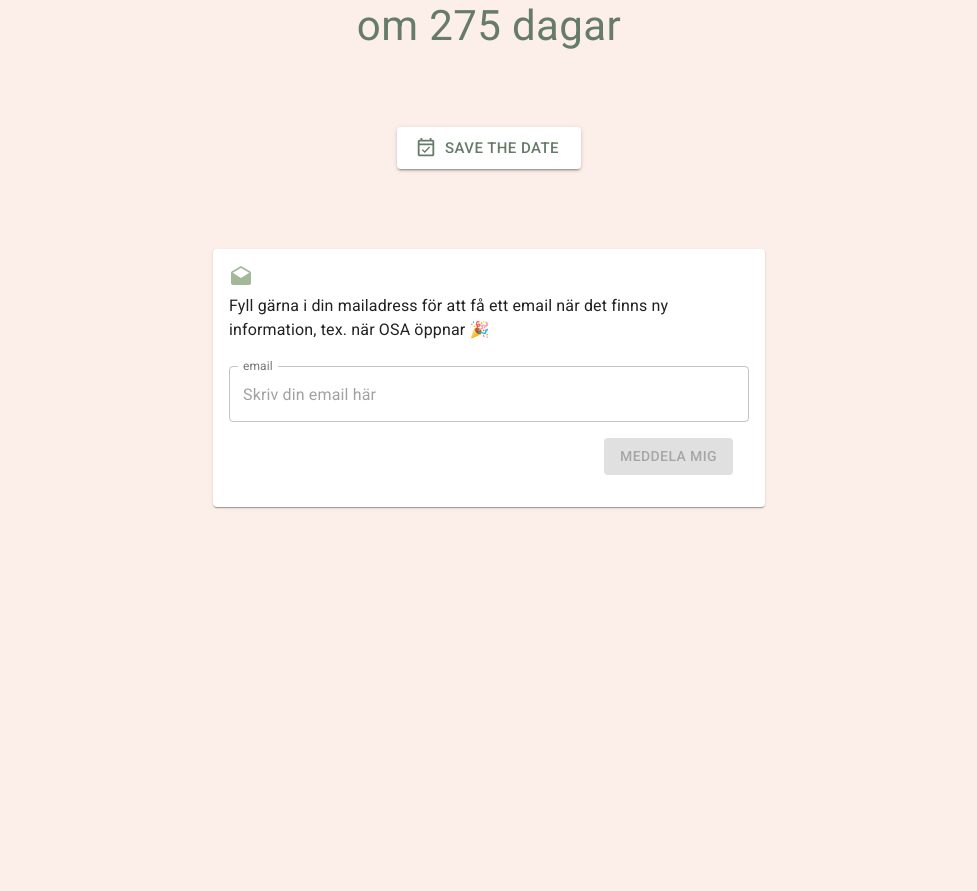
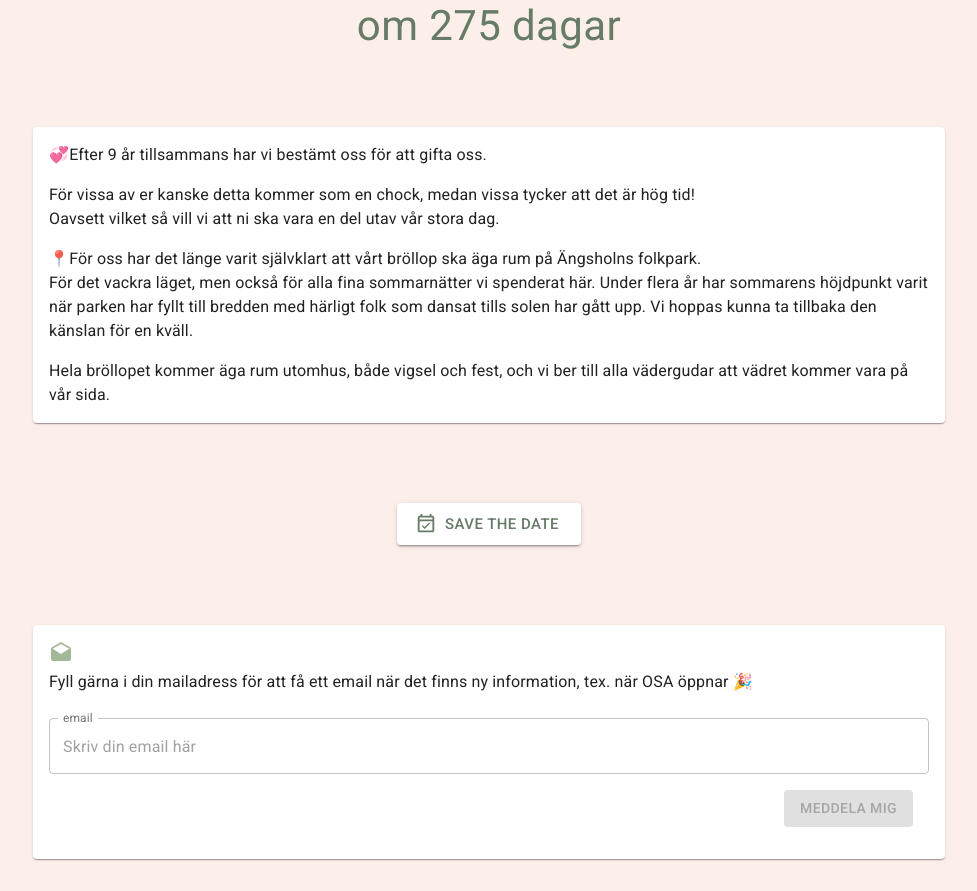
Before and after one commit to isakhjartaida/isakhjartaida.github.io, a React (Create React App) app in the folder isakhjartaida/: page / in a window 1280 px wide. Shown: the part 843-1734 px from the top of the page, without its empty margins (151-1128 px from the left). Before the commit the page ends 1382 px from the top, so only its background shows below. Built offline with nearby package versions, Linux system fonts and the light colour scheme; a web font is replaced by a local one.

Commit message:
Add about us

```diff
--- /dev/null
+++ b/isakhjartaida/src/AboutUs/AboutUs.js
@@ -0,0 +1,40 @@
+import React, { useState } from 'react';
+import { Box, Typography, Paper } from '@material-ui/core';
+
+export default function AboutUs() {
+  return (
+    <Box
+      width="100%"
+      marginTop={10}
+    >
+      <Paper>
+        <Box padding={2}>
+          <Typography paragraph>
+            <span role="img" aria-label="revolving_hearts">💞</span>
+            Efter 9 år tillsammans har vi bestämt oss för att gifta oss.
+          </Typography>
+
+          <Typography>
+            För vissa av er kanske detta kommer som en chock, medan vissa tycker att det är hög tid!
+          </Typography>
+          <Typography paragraph>
+            Oavsett vilket så vill vi att ni ska vara en del utav vår stora dag.
+          </Typography>
+
+          <Typography>
+            <span role="img" aria-label="round_pushpin">📍</span>
+            För oss har det länge varit självklart att vårt bröllop ska äga rum på Ängsholns folkpark.
+          </Typography>
+          <Typography paragraph>
+            För det vackra läget, men också för alla fina sommarnätter vi spenderat här.
+            Under flera år har sommarens höjdpunkt varit när parken har fyllt till bredden med härligt folk som dansat tills solen har gått upp. Vi hoppas kunna ta tillbaka den känslan för en kväll.
+          </Typography>
+
+          <Typography>
+            Hela bröllopet kommer äga rum utomhus, både vigsel och fest, och vi ber till alla vädergudar att vädret kommer vara på vår sida.
+          </Typography>
+        </Box>
+      </Paper>
+    </Box>
+  );
+}
--- /dev/null
+++ b/isakhjartaida/src/AboutUs/index.js
@@ -0,0 +1 @@
+export { default } from './AboutUs';
--- a/isakhjartaida/src/App.js
+++ b/isakhjartaida/src/App.js
@@ -7,17 +7,20 @@ import Landing from './Landing';
 import Time from './Time';
 import NotifyMe from './NotifyMe';
 import AddToCalendar from './AddToCalendar';
+import AboutUs from './AboutUs';
 
 function App() {
   return (
     <Theme>
       <Box overflow="hidden">
         <Container
-          maxWidth="sm"
+          maxWidth="md"
         >
           <Landing />
 
           <Time />
+
+          <AboutUs />
 
           <AddToCalendar />
 
--- a/isakhjartaida/src/NotifyMe/NotifyMe.js
+++ b/isakhjartaida/src/NotifyMe/NotifyMe.js
@@ -1,5 +1,4 @@
 import React, { useEffect, useState} from 'react';
-import { makeStyles } from '@material-ui/core/styles';
 import { Box, Typography, Paper } from '@material-ui/core';
 import axios from 'axios';
 
@@ -19,15 +18,7 @@ const postGoogleForm = (email, setSendStatus) => {
   });
 }
 
-const useStyles = makeStyles((theme) => ({
-  root: {
-    padding: theme.spacing(2),
-  },
-}));
-
 export default function NotifyMe() {
-  const classes = useStyles();
-
   const [email, setEmail] = useState(undefined);
   const [sendStatus, setSendStatus] = useState(undefined);
 
@@ -79,7 +70,8 @@ export default function NotifyMe() {
 
   return (
     <Box width="100%">
-      <Paper className={classes.root}>
+      <Paper>
+        <Box padding={2}>
           <Drafts color="primary" />
 
           <Box marginBottom={3}>
@@ -89,6 +81,8 @@ export default function NotifyMe() {
           </Box>
 
           { EmailComponent }
+
+        </Box>
       </Paper>
     </Box>
   );
```
Lines whose indentation alone changed are shown as unchanged.
